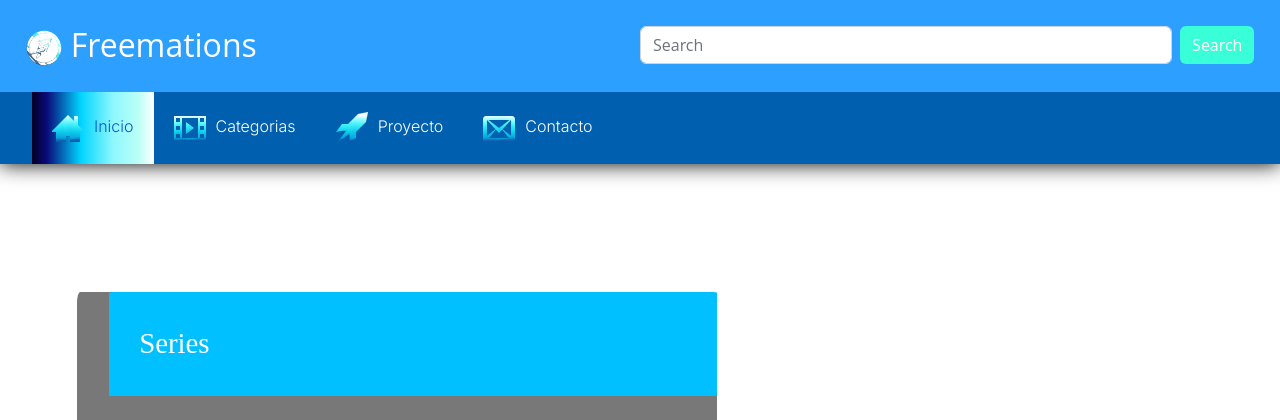
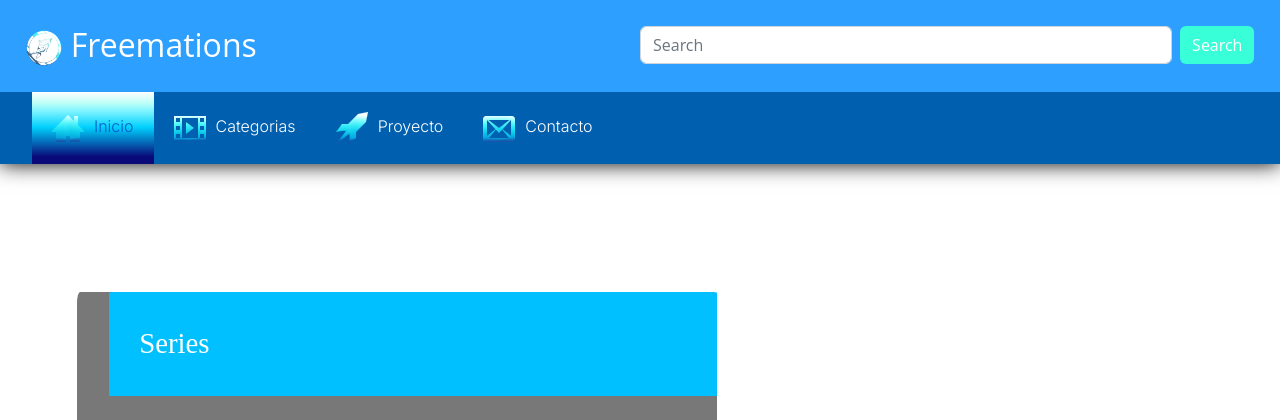
Before and after one commit to Freemations/Freemations, a PHP site: page / in a window 1280 px wide, with the pointer over the restyled element. Shown: the top 420 px of the page. Run offline with PHP 8.4, Linux system fonts and the light colour scheme.

Commit message:
Update estilos.css

```diff
--- a/CSS/estilos.css
+++ b/CSS/estilos.css
@@ -136,8 +136,8 @@
 header nav ul li a:hover {
 
 	content:'';
-	background: rgb(2,0,36);
-background: linear-gradient(90deg, rgba(2,0,36,1) 0%, rgba(9,9,121,1) 12%, rgba(0,212,255,1) 40%, rgba(140,247,255,1) 66%, rgba(186,255,247,1) 87%, rgba(255,255,255,1) 100%);
+ 	background: rgb(9,9,121);
+	background: linear-gradient(0deg, rgba(9,9,121,1) 10%, rgba(0,208,252,1) 51%, rgba(140,247,255,1) 76%, rgba(186,255,247,1) 84%, rgba(255,255,255,1) 100%);
   	transition:1s;
 
 }
```
